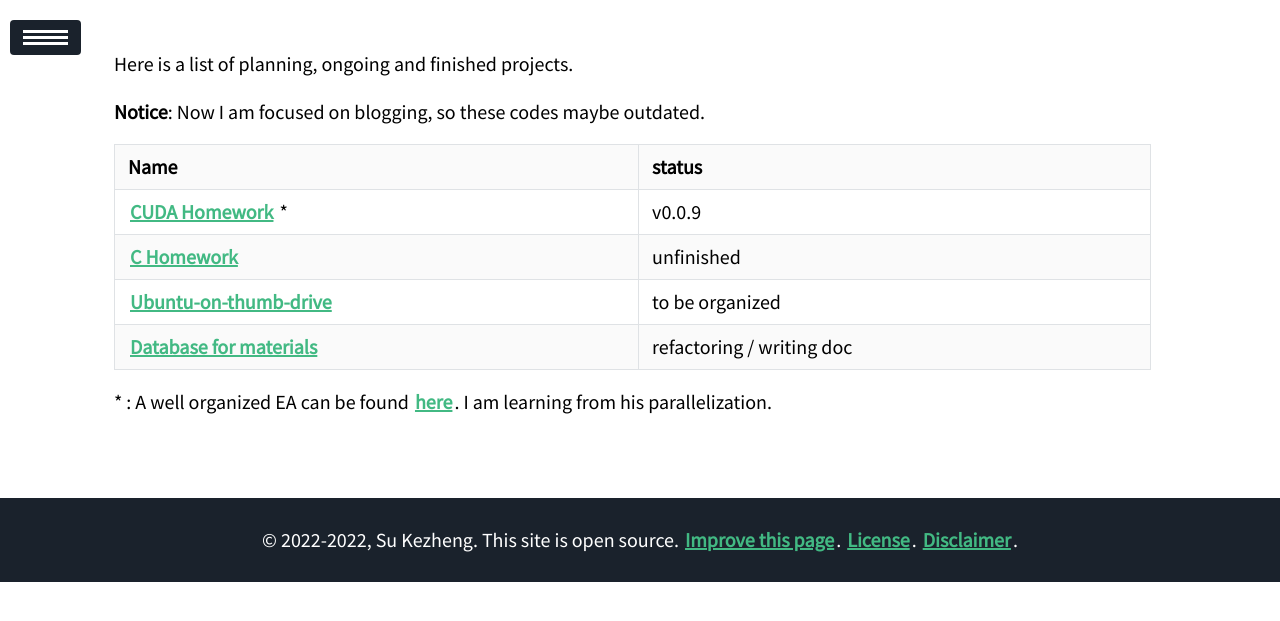
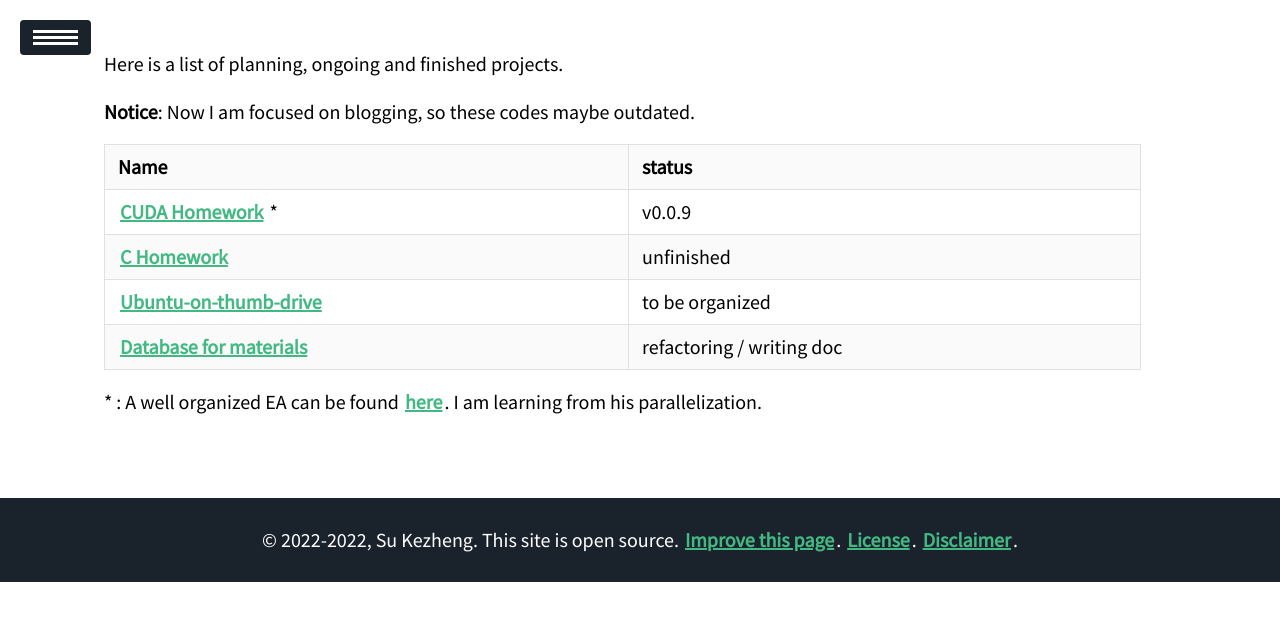
Before and after one commit to ssskz/ssskz.github.io, a Jekyll site: the page built from repo/index.md, in a window 1280 px wide. Shown: the top 621 px of the page. Built offline with Jekyll 4.4.1, drawn with Linux system fonts in a browser that asks for light colours; nearby versions of some CDN libraries.

Commit message:
Update post.css

```diff
--- a/assets/css/post.css
+++ b/assets/css/post.css
@@ -54,7 +54,7 @@ body {
 
 .container {
   width: 90%;
-	margin-left: 2.5rem;
+	margin-left: 2rem;
 }
 
 /* @media (min-width: 38rem) { */
@@ -158,7 +158,7 @@ a.sidebar-nav-item:focus {
 .sidebar-toggle {
   position: absolute;
   top:  1rem;
-  left: 0.5rem;
+  left: 1rem;
   display: block;
   width: 2rem;
   padding: .5rem .65rem;
```
